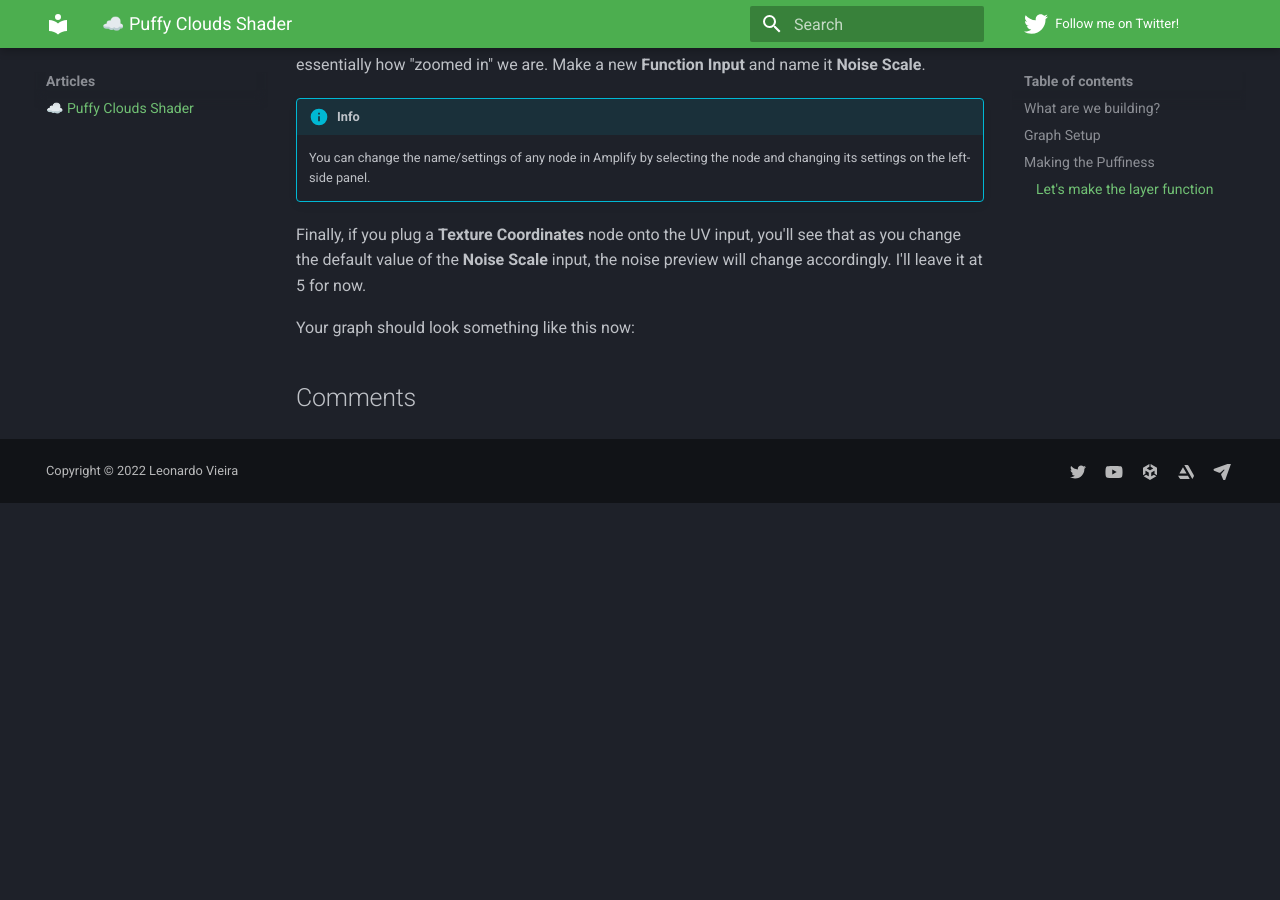
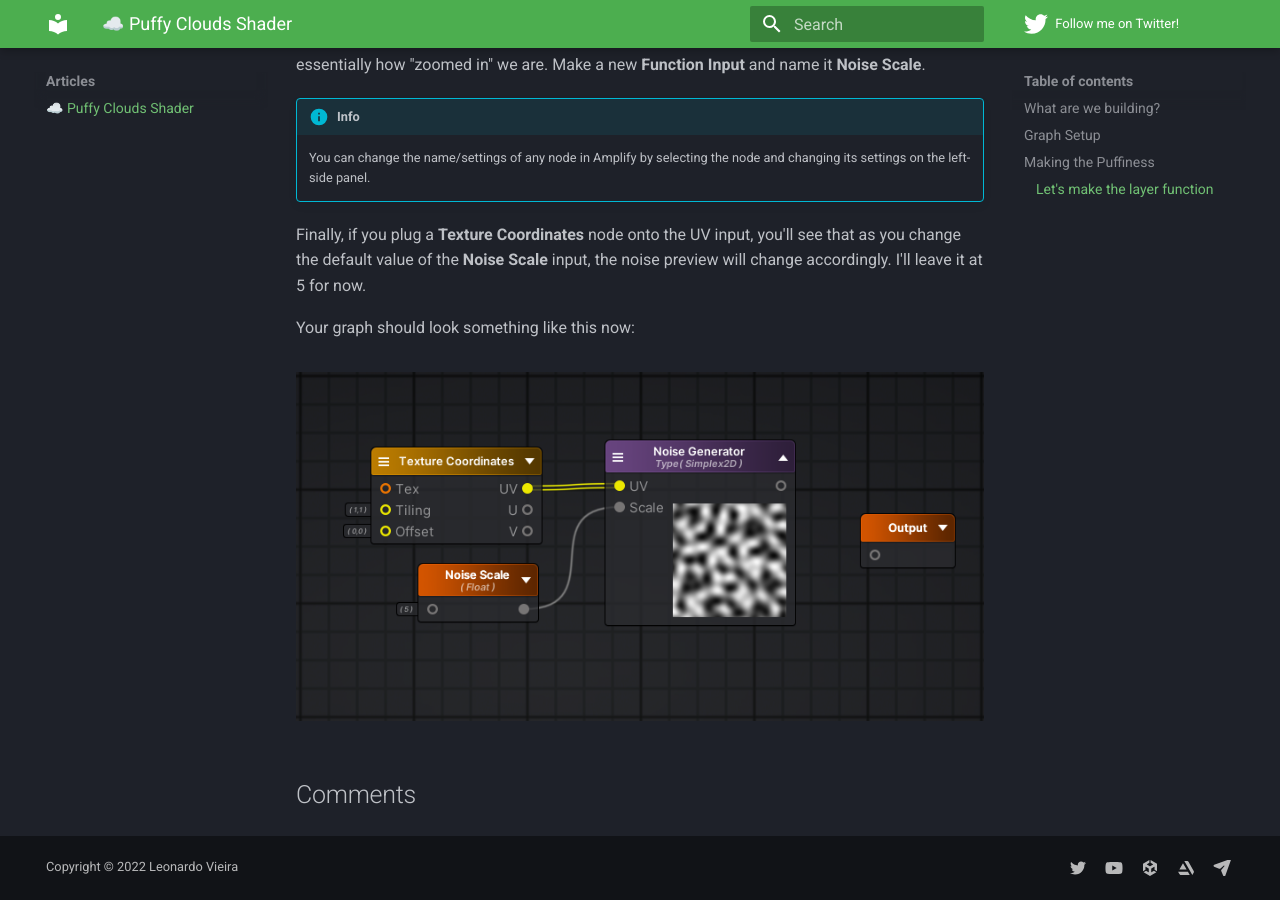
Before and after one commit to Nokdef/NokdefWebsite, an MkDocs documentation site: the page built from docs/Articles/Stylized-Puffy-Clouds-Shader.md, in a window 1280 px wide and 900 px high, scrolled down 5805 px. Built offline with MkDocs 1.6.1 and Material for MkDocs 9.7.7, drawn with Linux system fonts in a browser that asks for light colours; comment, search, counter and statistics services are not loaded; before the commit the page ends 6308 px from its top, so only the background shows below that.

Commit message:
Update Stylized-Puffy-Clouds-Shader.md

```diff
--- a/docs/Articles/Stylized-Puffy-Clouds-Shader.md
+++ b/docs/Articles/Stylized-Puffy-Clouds-Shader.md
@@ -59,3 +59,6 @@ Let's start with the scale, this increases or decreases the size of the noise re
 Finally, if you plug a **Texture Coordinates** node onto the UV input, you'll see that as you change the default value of the **Noise Scale** input, the noise preview will change accordingly. I'll leave it at 5 for now.
 
 Your graph should look something like this now:
+
+<figure markdown>
+![Creating Shader](https://raw.githubusercontent.com/Nokdef/NokdefWebsite/main/docs/StylizedPuffyClouds-6.png){ width="900" }</figure>
```
